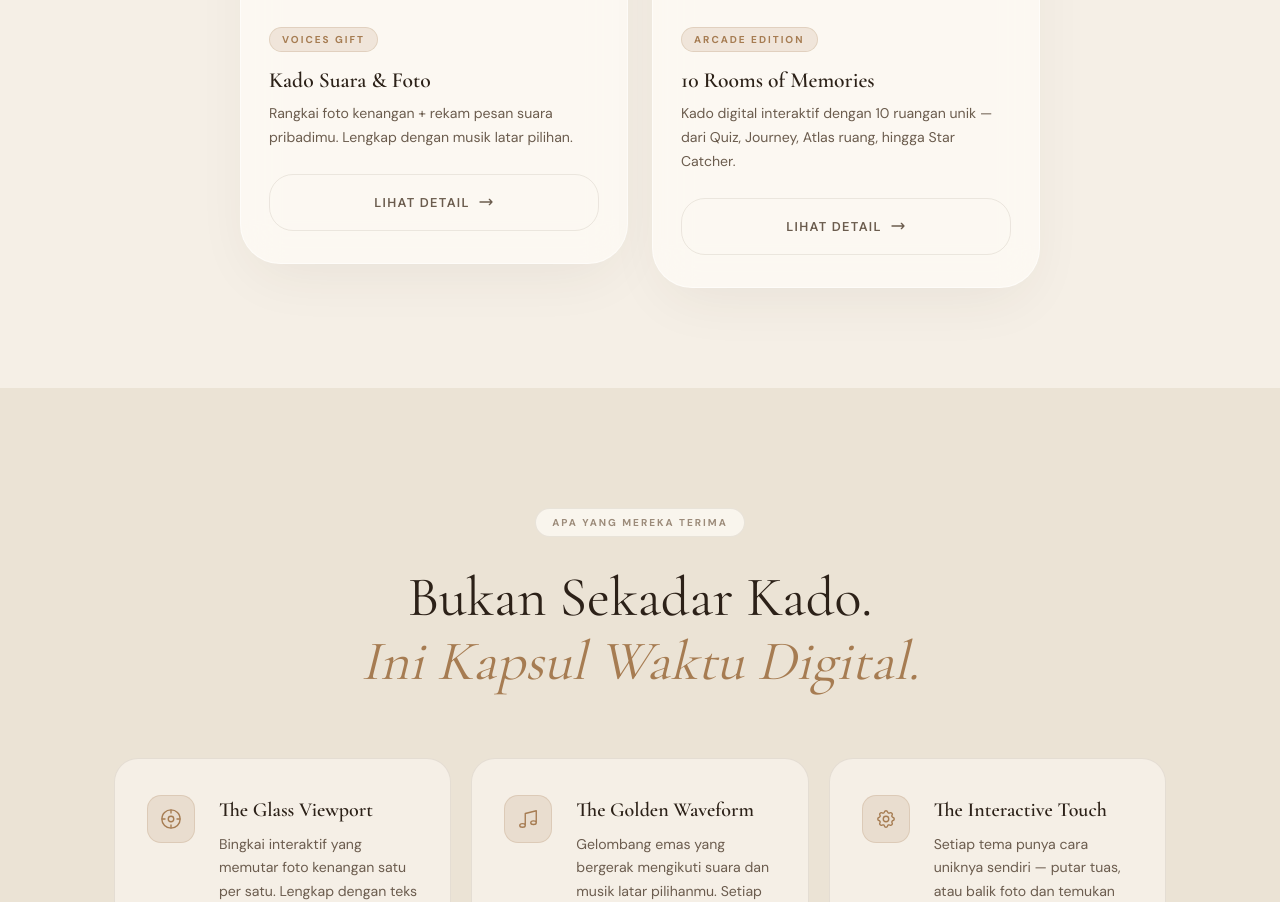
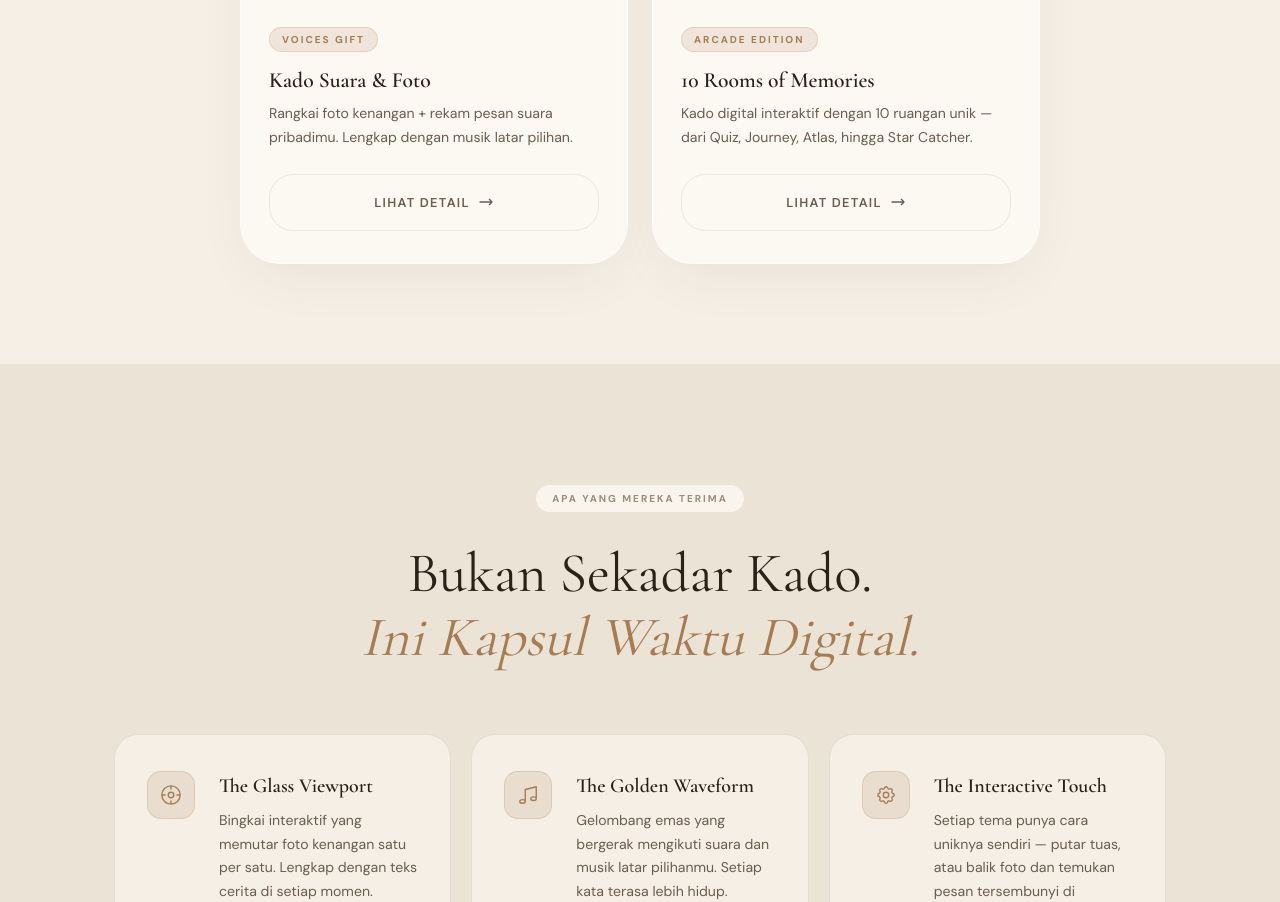
Before and after one commit to detectivecrewze/for-you-always, a Next.js app: page / in a window 1280 px wide. Shown: the part 1218-2120 px from the top of the page. Built offline with nearby package versions, Linux system fonts and the light colour scheme.

Commit message:
fix: correct Atlas naming to remove 'ruang' suffix

```diff
--- a/app/(landing)/page.tsx
+++ b/app/(landing)/page.tsx
@@ -598,7 +598,7 @@ export default function VoicesLandingPage() {
                         <ProductCard
                             label="Arcade Edition"
                             title="10 Rooms of Memories"
-                            description="Kado digital interaktif dengan 10 ruangan unik — dari Quiz, Journey, Atlas ruang, hingga Star Catcher."
+                            description="Kado digital interaktif dengan 10 ruangan unik — dari Quiz, Journey, Atlas, hingga Star Catcher."
                             price="Rp 20.000"
                             gifSrc="https://cdn.for-you-always.my.id/1773426766916-7k8labq.gif"
                             ctaHref="/arcade"
--- a/app/arcade/page.tsx
+++ b/app/arcade/page.tsx
@@ -616,7 +616,7 @@ export default function ArcadeLandingPage() {
                             }}
                         >
                             Kado digital interaktif dengan 10 mini-experience unik — dari Quiz,
-                            Journey, Atlas ruang, hingga Star Catcher. Setiap ruang menyimpan{" "}
+                            Journey, Atlas, hingga Star Catcher. Setiap ruang menyimpan{" "}
                             <strong style={{ color: "var(--arc-accent-warm)", fontWeight: 700 }}>
                                 kejutan yang tak terlupakan.
                             </strong>
```
